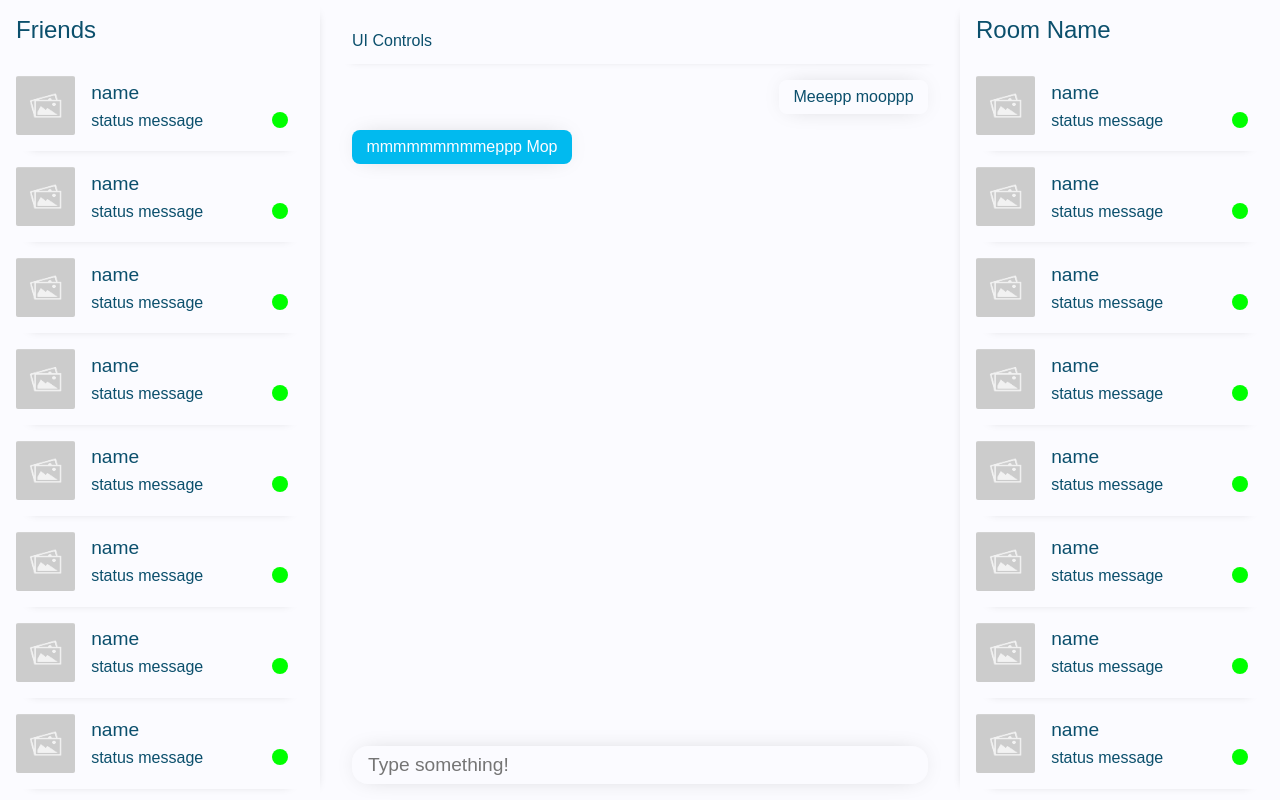
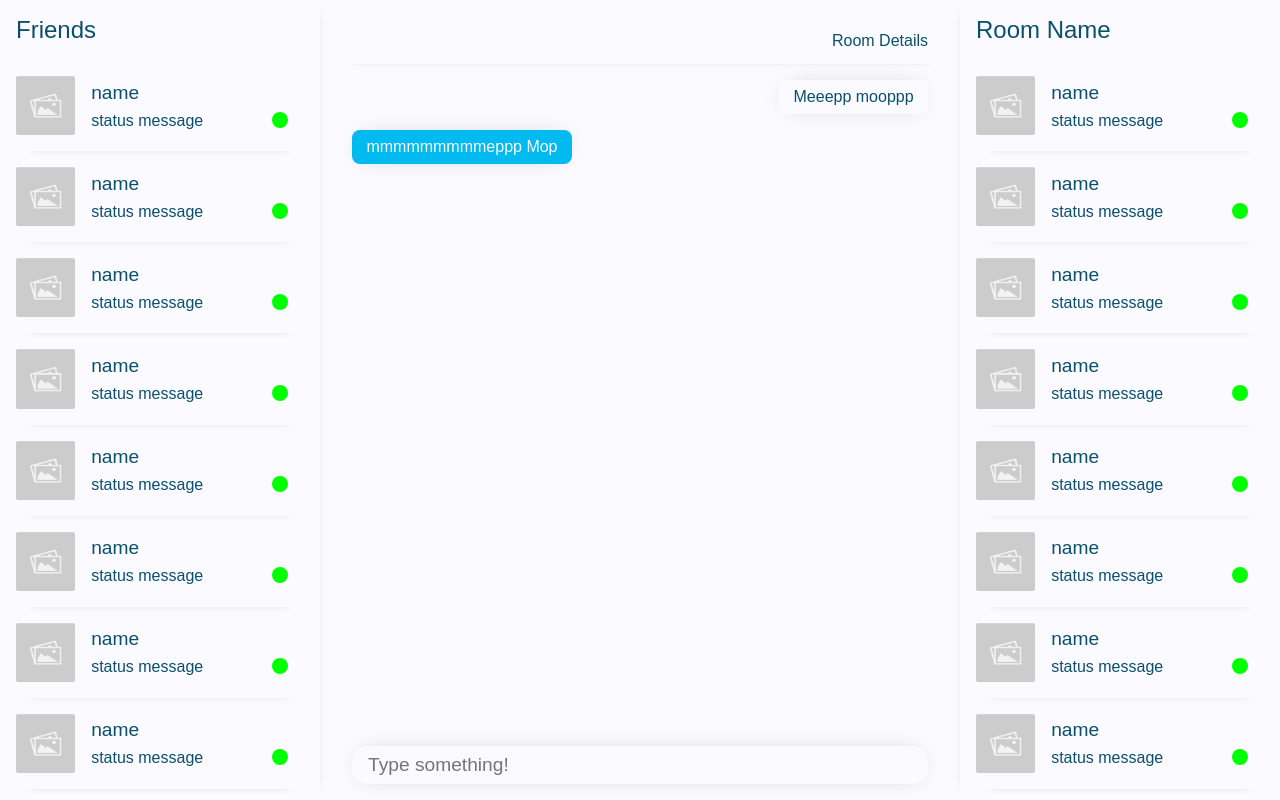
Before and after one commit to NiclasVNielsen/Spac_uge_10-11_Frontend, a Vue app: page / in a window 1280 px wide. Built offline with nearby package versions, Linux system fonts and the light colour scheme.

Commit message:
room details toggle

```diff
--- a/src/views/HomeView.vue
+++ b/src/views/HomeView.vue
@@ -2,6 +2,8 @@
 import { ref } from 'vue'
 
 const items = ref([1,2,3,4,5,6,7,8,9,0])
+
+const showRoomDetails = ref(true)
 
 </script>
 
@@ -30,9 +32,16 @@ const items = ref([1,2,3,4,5,6,7,8,9,0])
                 </div>
             </div>
         </div>
-        <div class="chatField container">
+        <div class="chatField container" :class="{ 'noSideBar': !showRoomDetails }">
             <div class="controls shadow b container">
-                UI Controls
+                <div>
+
+                </div>
+                <div>
+                    <span @click="showRoomDetails = !showRoomDetails">
+                        Room Details
+                    </span>
+                </div>
             </div>
             <div class="chat">
                 <div class="messageContainer">
@@ -52,7 +61,7 @@ const items = ref([1,2,3,4,5,6,7,8,9,0])
                 </div>
             </div>
         </div>
-        <div class="chatDetails shadow l container">
+        <div class="chatDetails shadow l container" v-if="showRoomDetails">
             <h4>
                 Room Name
             </h4>
@@ -85,6 +94,7 @@ const items = ref([1,2,3,4,5,6,7,8,9,0])
 .main
     min-height: 100vh
     display: flex
+    overflow: hidden
     .friends, .chatDetails
         width: calc(var(--differentContextGap) * 8)
         flex-wrap: nowrap
@@ -99,9 +109,17 @@ const items = ref([1,2,3,4,5,6,7,8,9,0])
         width: calc(100% - (var(--differentContextGap) * 16))
         flex-wrap: wrap
         padding: var(--sameContextGap) 0
+        &.noSideBar
+            width: calc(100% - (var(--differentContextGap) * 8))
         .controls
             height: calc(var(--sameContextGap) * 3)
             margin: 0 var(--sameContextGap)
+            display: flex
+            justify-content: space-between
+            >div
+                display: flex
+                &:last-of-type
+                    justify-content: flex-end
         .chat
             height: calc(100% - (var(--sameContextGap) * 3))
             .messageContainer
```
